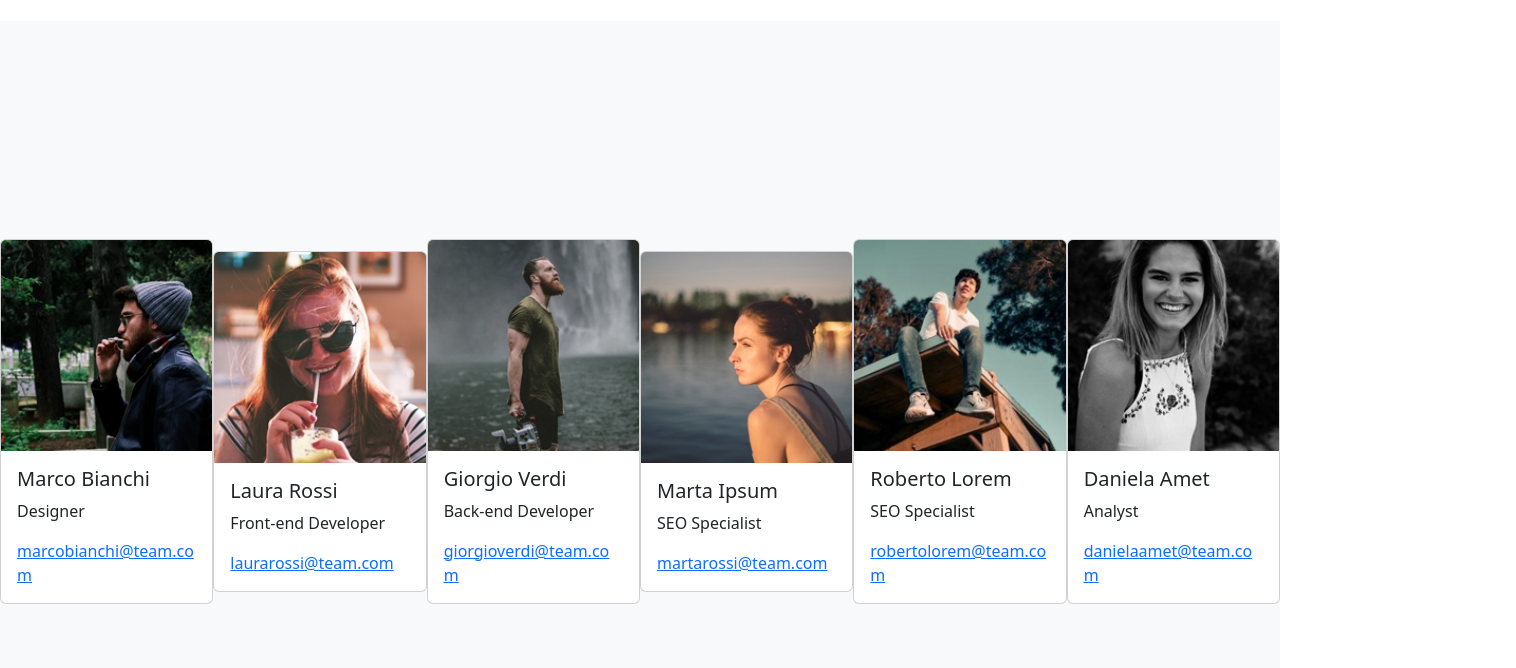
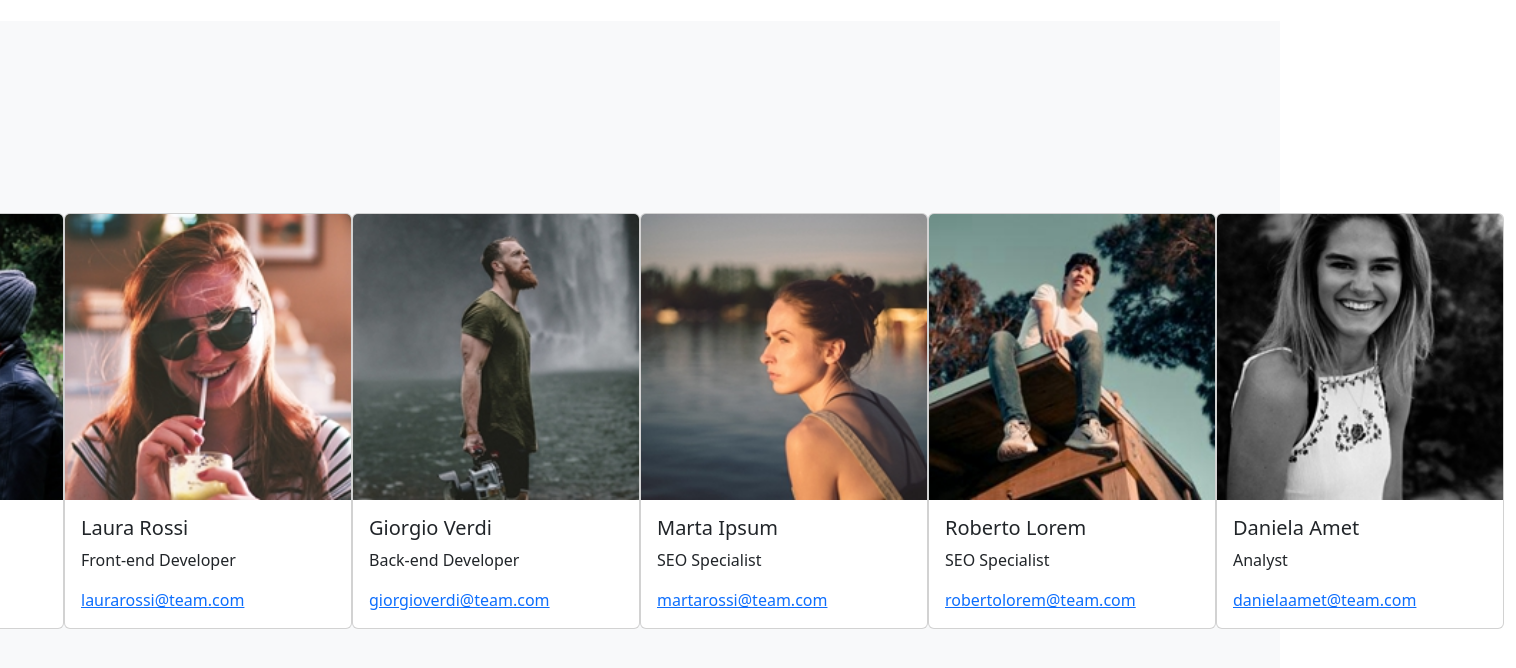
Before and after one commit to luigi-giordano/js-our-team, a plain HTML site: page assets/index.html in a window 1280 px wide. Shown: the part 156-824 px from the top of the page, 1516 px wide, since content can reach past the window. Drawn offline with nearby package versions, Linux system fonts and the light colour scheme.

Commit message:
fix card in JS

```diff
--- a/assets/script.js
+++ b/assets/script.js
@@ -47,12 +47,16 @@ const teamContainer = document.querySelector('.container-team');
 
 const memberCard = (member) => {
   const {name, role, email, img} = member;
-  return `<div class="card" style="width: 18rem;">
+  return `<div class="row">
+        <div class="col-md-4">
+          <div class="card" style="width: 18rem;">
             <img src="./${img}" class="card-img-top" alt="">
             <div class="card-body">
               <h5 class="card-title">${name}</h5>
               <p class="card-text">${role}</p>
               <a href="mailto:tuoindirizzo@email.com">${email}</a>
+            </div>
+          </div>
         </div>
         </div>
       </div>`
```
Also changed, not shown: assets/index.html (+5 -3 lines). Lines whose indentation alone changed are shown as unchanged.
